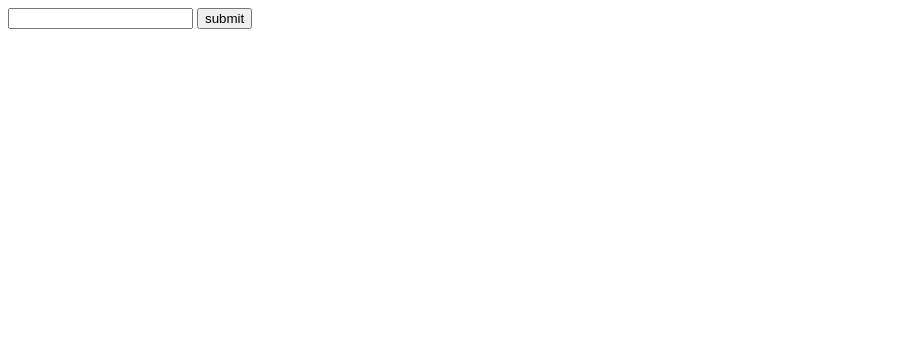
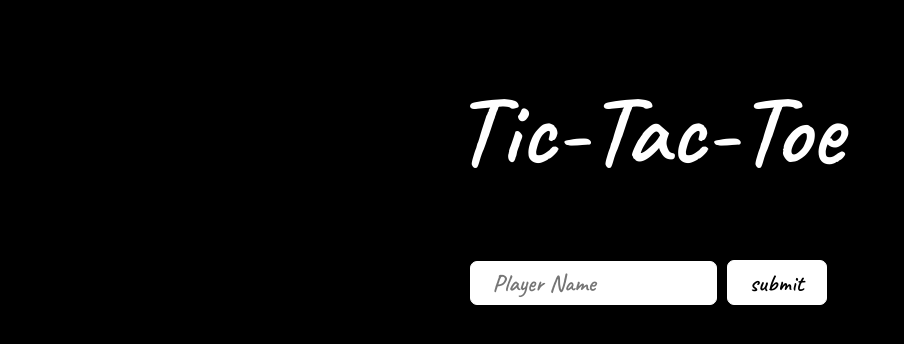
Before and after one commit to Faroukhamadi/TicTacToe-v2-web, a SvelteKit app: page /login in a window 1280 px wide. Shown: the top 344 px of the page, without its empty margins (0-904 px from the left). Built offline with nearby package versions, Linux system fonts and the light colour scheme.

Commit message:
add styles to login

```diff
--- a/src/routes/login/+page.svelte
+++ b/src/routes/login/+page.svelte
@@ -1,4 +1,59 @@
+<h1>Tic-Tac-Toe</h1>
 <form action="/" enctype="multipart/form-data" method="post">
-	<input name="name" />
+	<input spellcheck="false" placeholder="Player Name" name="name" />
 	<button>submit</button>
 </form>
+
+<style>
+	@import url('https://fonts.googleapis.com/css2?family=Caveat:wght@600&display=swap');
+
+	h1 {
+		color: white;
+		font-family: 'Caveat', cursive;
+		text-align: center;
+		cursor: pointer;
+		font-size: 100px;
+	}
+	:global(body) {
+		background-color: black;
+		/* height: 100vh; */
+		width: 100vw;
+	}
+	form {
+		/* height: 60vh; */
+		width: 100vw;
+		display: flex;
+		justify-content: center;
+		justify-content: center;
+		align-items: center;
+		gap: 10px;
+	}
+	input {
+		min-width: 200px;
+		min-height: 40px;
+		border-radius: 7px;
+		border: 1px solid white;
+		text-indent: 20px;
+		font-family: 'Caveat';
+		font-size: x-large;
+		outline: none;
+	}
+	button {
+		min-width: 100px;
+		min-height: 45px;
+		border-radius: 7px;
+		border: 1px solid white;
+		font-size: x-large;
+		font-family: 'Caveat';
+		cursor: pointer;
+		background-color: white;
+		transition: opacity 200ms ease-in-out 150ms;
+	}
+	button:hover {
+		opacity: 0.8;
+	}
+	input::placeholder {
+		font-family: 'Caveat';
+		/* color: red; */
+	}
+</style>
```
